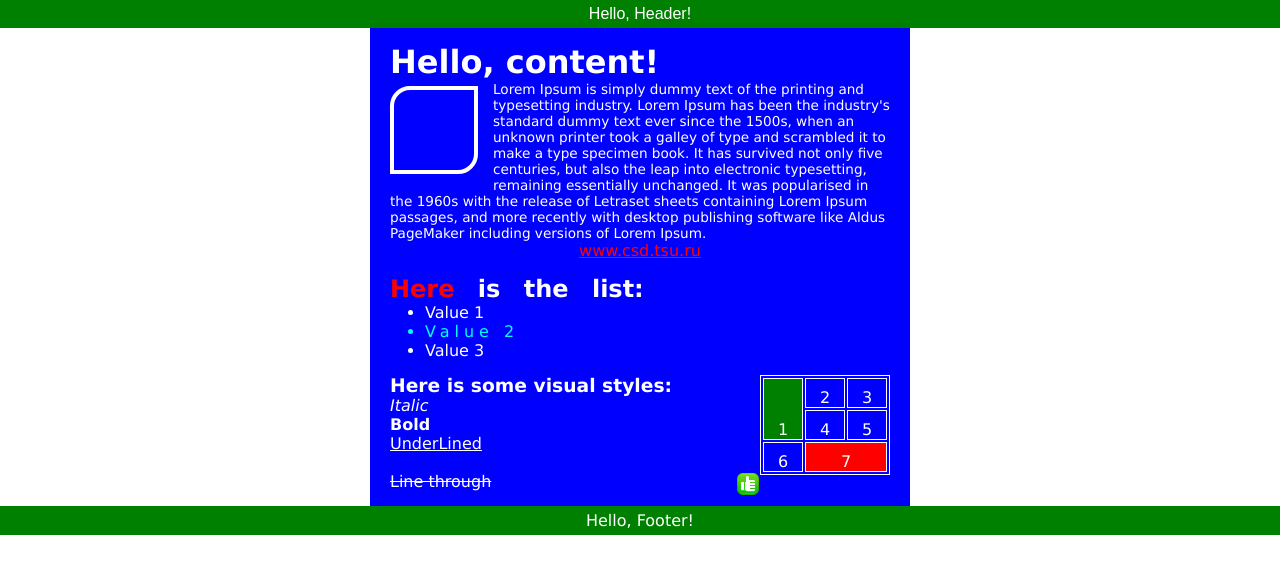
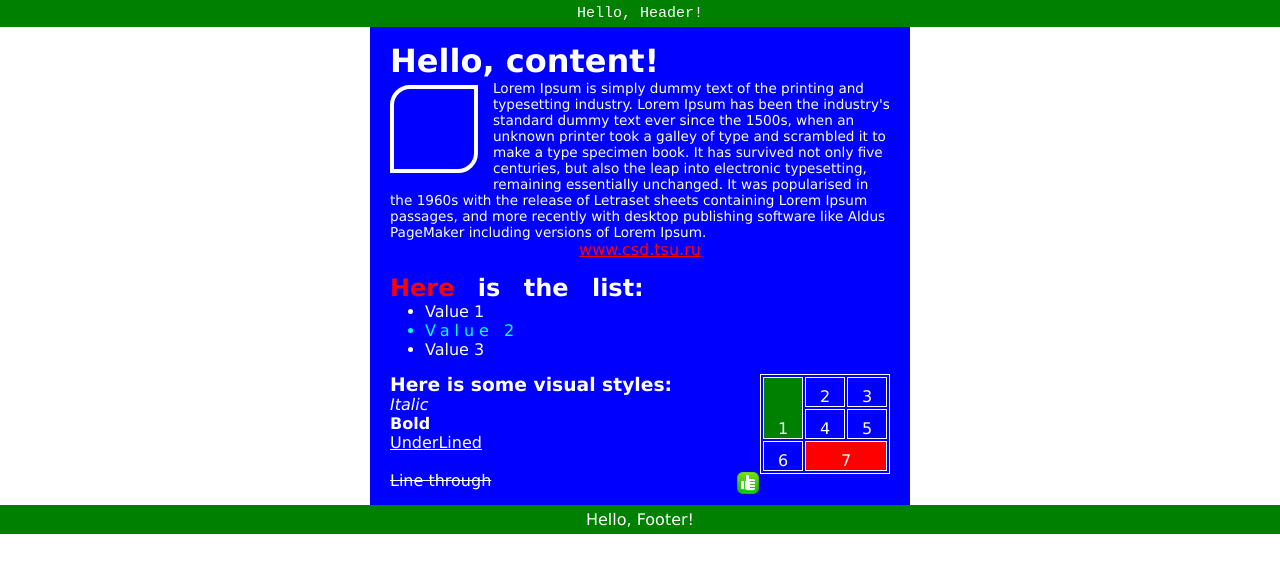
Before and after one commit to ReallyBadDoctor/web_lab1, a plain HTML site: page index.html in a window 1280 px wide. Drawn offline with Linux system fonts and the light colour scheme.

Commit message:
Update index.html

```diff
--- a/index.html
+++ b/index.html
@@ -7,7 +7,7 @@
         <title>Web lab1</title>
     </head>
     <body>
-        <header style="font-family:Arial, Helvetica, sans-serif">Hello, Header!</header>
+        <header style="font-family: monospace; font-size: 15px;">Hello, Header!</header>
 
         <div class="page">
 
```
